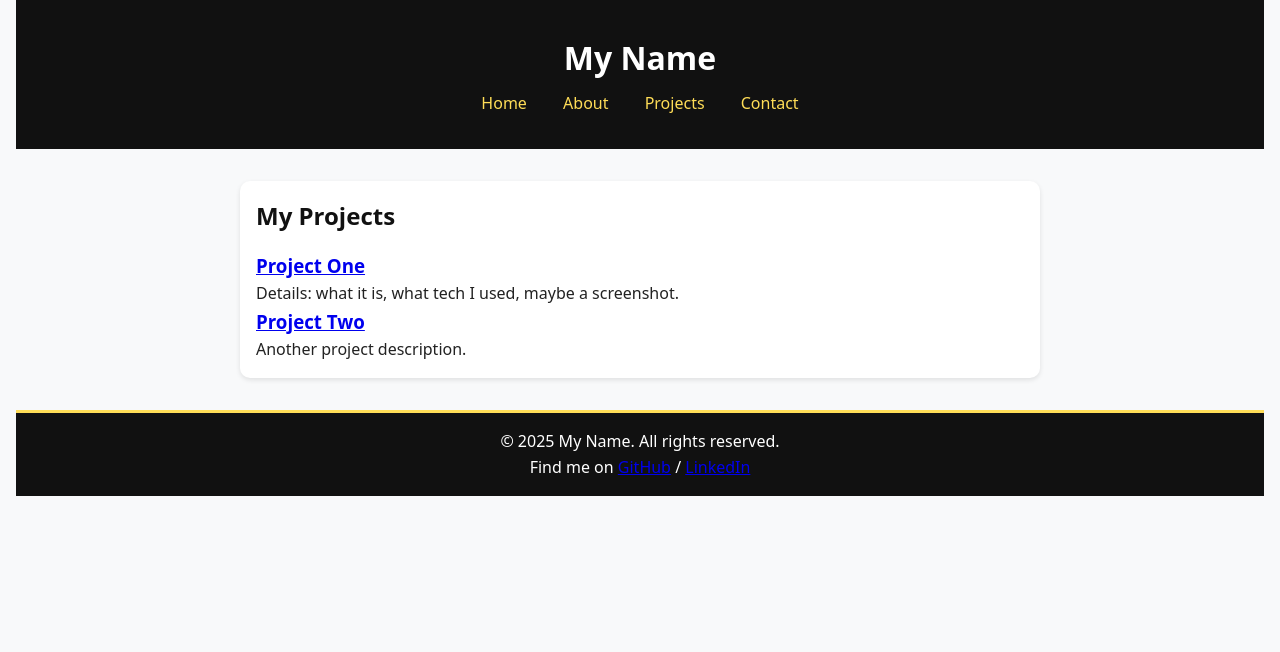
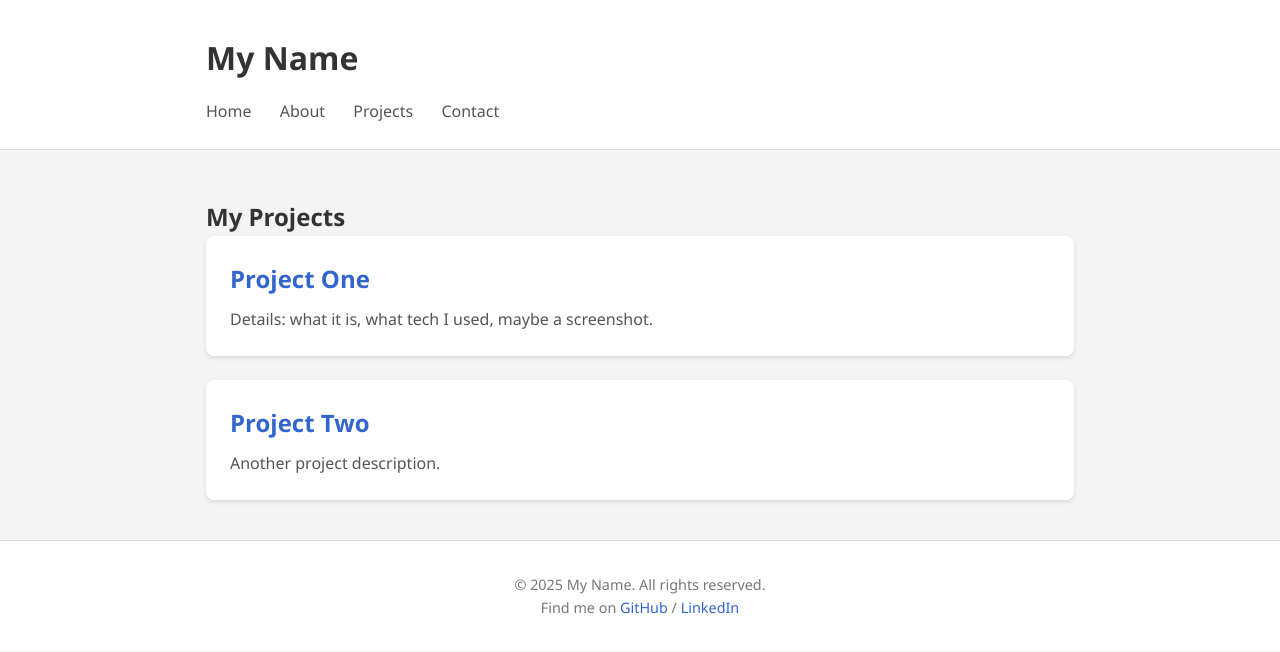
Before and after one commit to Foahcha/foahcha.github.io, a plain HTML site: page projects.html in a window 1280 px wide. Drawn offline with Linux system fonts and the light colour scheme.

Commit message:
Update styles.css

```diff
--- a/styles.css
+++ b/styles.css
@@ -1,69 +1,106 @@
-/* Reset some default spacing */
+/* Reset & basics */
 * {
   margin: 0;
   padding: 0;
   box-sizing: border-box;
 }
+body {
+  font-family: 'Segoe UI', Tahoma, Geneva, Verdana, sans-serif;
+  color: #333;
+  background-color: #f4f4f4;
+  line-height: 1.6;
+}
+a {
+  text-decoration: none;
+  color: #3366cc;
+}
+a:hover {
+  text-decoration: underline;
+}
 
-body {
-  font-family: system-ui, sans-serif;
-  line-height: 1.6;
-  color: #222;
-  background-color: #f8f9fa;
-  padding: 0 1rem;
+/* Container utility */
+.container {
+  width: 90%;
+  max-width: 900px;
+  margin: 0 auto;
+  padding: 1rem;
 }
 
 /* Header */
 header {
-  background: #111;
-  color: white;
-  text-align: center;
-  padding: 2rem 1rem;
+  background-color: #fff;
+  border-bottom: 1px solid #ddd;
+  margin-bottom: 2rem;
+}
+.site-title {
+  font-size: 2rem;
+  padding: 1rem 0;
+}
+.site-nav {
+  margin-bottom: 0.5rem;
+}
+.site-nav a {
+  margin-right: 1.5rem;
+  font-weight: 500;
+  color: #555;
+}
+.site-nav a:hover {
+  color: #000;
 }
 
-header h1 {
-  margin-bottom: 0.5rem;
+/* Hero section on home */
+.hero {
+  background-color: #fff;
+  padding: 2rem 0;
+  margin-bottom: 2rem;
+  text-align: center;
+}
+.hero h2 {
+  font-size: 2.5rem;
+  margin-bottom: 1rem;
+}
+.hero p {
+  font-size: 1.2rem;
+  color: #666;
 }
 
-nav a {
-  color: #ffdd57;
-  margin: 0 1rem;
-  text-decoration: none;
-  font-weight: 500;
+/* Entries / Project list */
+.entries .entry,
+.project-list .project-item {
+  background-color: #fff;
+  padding: 1.5rem;
+  margin-bottom: 1.5rem;
+  border-radius: 8px;
+  box-shadow: 0 2px 4px rgba(0,0,0,0.1);
+}
+.entries .entry h3,
+.project-list .project-item h3 {
+  margin-bottom: 0.5rem;
+  font-size: 1.5rem;
+}
+.entries .entry p,
+.project-list .project-item p {
+  color: #555;
 }
 
-nav a:hover {
-  text-decoration: underline;
-}
-
-/* Sections */
-section {
-  max-width: 800px;
-  margin: 2rem auto;
-  padding: 1rem;
-  background: white;
-  border-radius: 10px;
-  box-shadow: 0 2px 5px rgba(0,0,0,0.1);
-}
-
-h2 {
-  color: #111;
-  margin-bottom: 1rem;
-}
-
-.card {
-  border: 1px solid #ddd;
-  padding: 1rem;
+/* About, Contact */
+.about, .contact {
+  background-color: #fff;
+  padding: 2rem 0;
+  margin-bottom: 2rem;
   border-radius: 8px;
-  margin-bottom: 1rem;
+  box-shadow: 0 2px 4px rgba(0,0,0,0.1);
 }
 
 /* Footer */
 footer {
+  background-color: #fff;
+  border-top: 1px solid #ddd;
+  padding: 1rem 0;
   text-align: center;
-  padding: 1rem;
-  background: #111;
-  color: white;
-  margin-top: 2rem;
-  border-top: 3px solid #ffdd57;
+  font-size: 0.9rem;
+  color: #777;
 }
+footer a {
+  color: #3366cc;
+}
```
